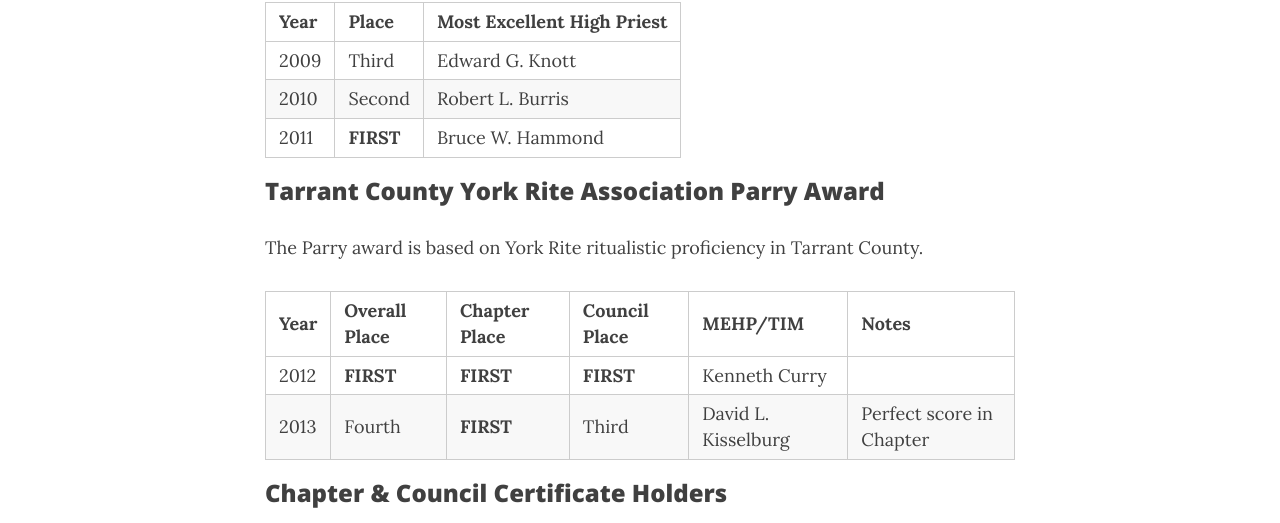
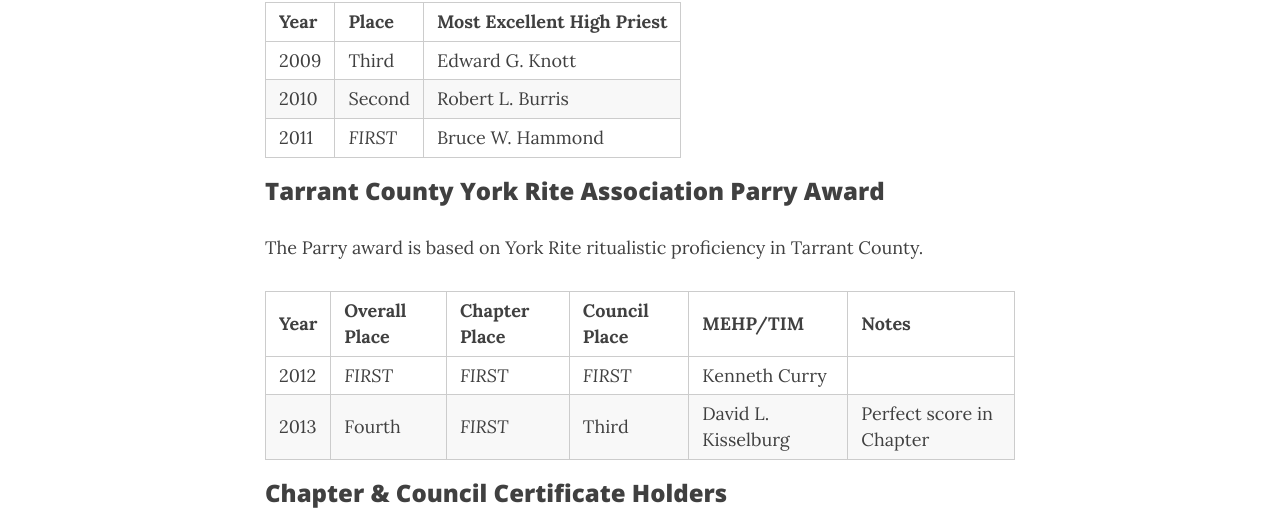
Before and after one commit to TexasChapterAndCouncil/TexasChapterAndCouncil.github.io, a Jekyll site: the page built from awards.md, in a window 1280 px wide and 900 px high, scrolled down 412 px. Shown: the part 129-652 px from the top of the window. Built offline with Jekyll 4.4.1, drawn with Linux system fonts in a browser that asks for light colours; nearby versions of some CDN libraries.

Commit message:
fdszfdsafdas

```diff
--- a/awards.md
+++ b/awards.md
@@ -11,15 +11,15 @@
 :--- | :---- | :-------------------------
 2009 | Third | Edward G. Knott
 2010 | Second | Robert L. Burris
-2011 | **FIRST** | Bruce W. Hammond
+2011 | *FIRST* | Bruce W. Hammond
 
 ### Tarrant County York Rite Association Parry Award
 The Parry award is based on York Rite ritualistic proficiency in Tarrant County.
 
 Year | Overall Place | Chapter Place | Council Place | MEHP/TIM | Notes
 :--- | :------------ | :------------ | :------------ | :------- | :----
-2012 | **FIRST** | **FIRST** | **FIRST** | Kenneth Curry |
-2013 | Fourth | **FIRST** | Third | David L. Kisselburg | Perfect score in Chapter
+2012 | *FIRST* | *FIRST* | *FIRST* | Kenneth Curry |
+2013 | Fourth | *FIRST* | Third | David L. Kisselburg | Perfect score in Chapter
 
 ### Chapter & Council Certificate Holders
 These Companions hold instruction certificates from the Grand Chapter / Grand Council Committee on Work.
```
